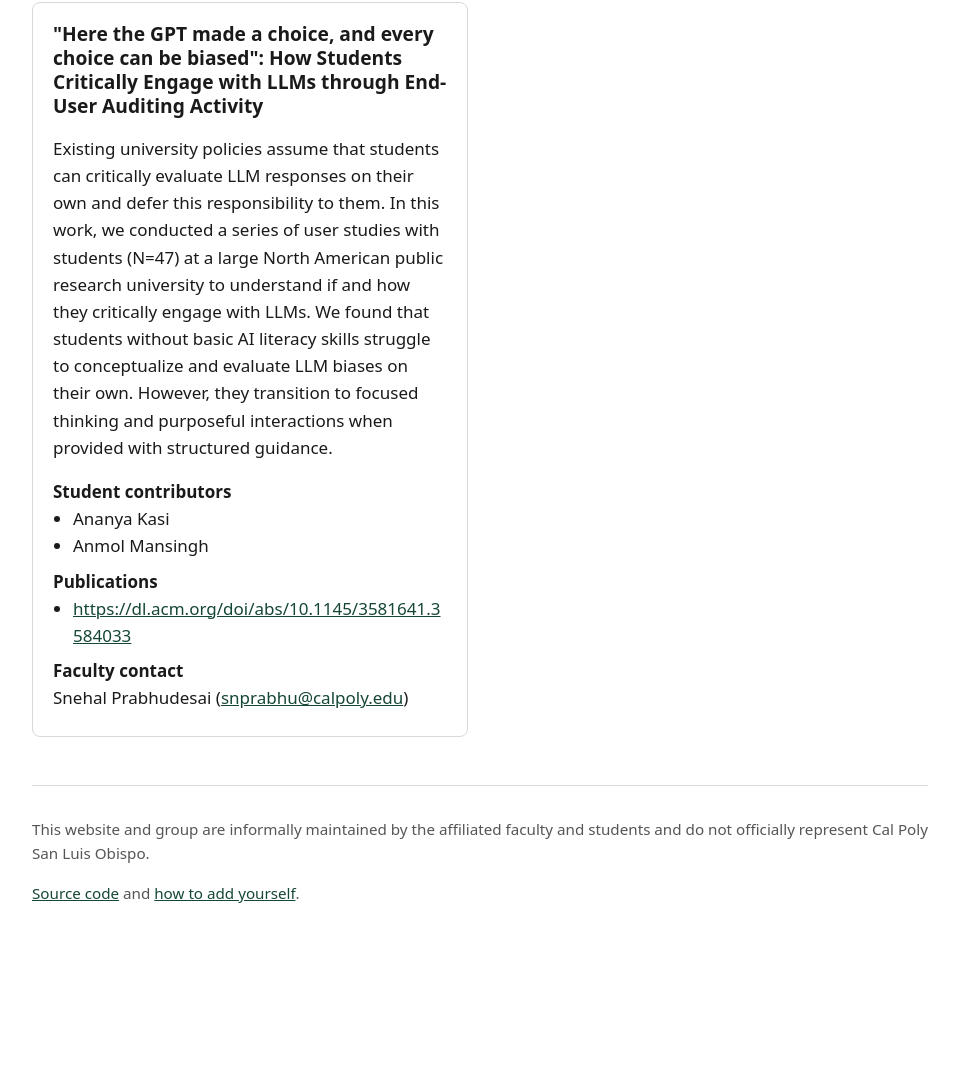
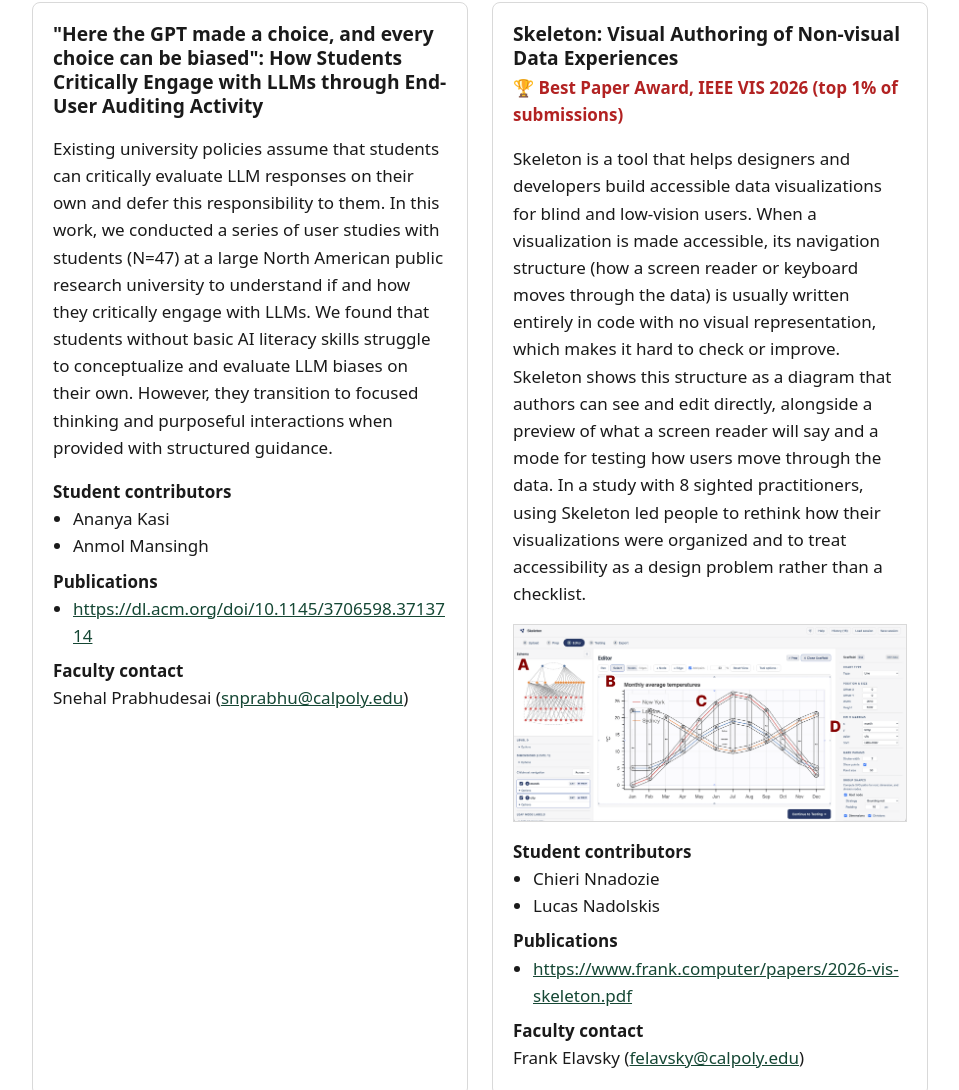
Before and after one commit to Cal-Poly-Human-Centered-Computing/homepage, a website: page index.html in a window 1280 px wide. Shown: the part 3563-4653 px from the top of the page, without its empty margins (160-1119 px from the left). Before the commit the page ends 4531 px from the top, so only its background shows below. Drawn offline with Linux system fonts and the light colour scheme.

Commit message:
add skeleton, add system for awards

```diff
--- a/assets/compressed-images.json
+++ b/assets/compressed-images.json
@@ -2,6 +2,7 @@
     "assets/images/hcc_logo.png": "45c9ebe80910838e82bd1a0963b79350851c486e43cb131a52947b9d7a3f3b5d",
     "assets/images/hcc_logo_white.png": "b315010caa6a37da79d964ad3aa50019d0437affb968127de5d43abc46308f0e",
     "assets/images/inkling.png": "98790c63dd16744cc4bbc57ed50fe7227c25d0d87ace7f994ff887748f8349b0",
+    "assets/images/skeleton_hero.png": "692b64bb2aaaf8c85e0d344ee95b22705bb4ad2b19e4ac62215cd352025691bb",
     "assets/photos/BisbergAlex.jpg": "170f75e4a2f345e0921ecd5062608c4d812587ddda5825f0d189399f9ddb9175",
     "assets/photos/ElavskyFrank.jpg": "2d9d2908b68ddd9d4f1db72ba261ca9e02f15dfa2663d272bcbf7632be7b8e29",
     "assets/photos/HsuSilas.webp": "ffbf18680833106c48f3fbcc1fc5a888f7090b1bf01b6d7260695a4486ca5a21",
--- a/data/projects.json
+++ b/data/projects.json
@@ -7,6 +7,7 @@
             "path": "",
             "alt": ""
         },
+        "awards": [],
         "student contributors": [],
         "publications": [],
         "recruiting": {
@@ -26,6 +27,7 @@
             "path": "",
             "alt": ""
         },
+        "awards": [],
         "student contributors": [],
         "publications": [],
         "recruiting": {
@@ -45,6 +47,7 @@
             "path": "",
             "alt": ""
         },
+        "awards": [],
         "student contributors": ["Leyao (Hannah) Yang"],
         "publications": ["https://dl.acm.org/doi/abs/10.1145/3581641.3584033"],
         "recruiting": {
@@ -64,6 +67,7 @@
             "path": "./assets/images/inkling.png",
             "alt": "A sequence of five Inkling screenshots. A user sketches a rough scatterplot of horsepower against miles per gallon, and the sketch is turned into a Vega-Lite scatterplot. The user then draws a line over the points, which becomes a regression line fit to the data. Finally, the user types \"Change the color of the line to red\" and the line turns red."
         },
+        "awards": [],
         "student contributors": ["Sadie M. Fisher"],
         "publications": ["https://ayaankazerouni.org/papers/2026/eduvis2026inkling.pdf"],
         "recruiting": {
@@ -83,8 +87,9 @@
             "path": "",
             "alt": ""
         },
+        "awards": [],
         "student contributors": ["Ananya Kasi", "Anmol Mansingh"],
-        "publications": ["https://dl.acm.org/doi/abs/10.1145/3581641.3584033"],
+        "publications": ["https://dl.acm.org/doi/10.1145/3706598.3713714"],
         "recruiting": {
             "until": "",
             "message": ""
@@ -93,5 +98,25 @@
             "name": "Snehal Prabhudesai",
             "email": "snprabhu@calpoly.edu"
         }
+    },
+    {
+        "name": "Skeleton: Visual Authoring of Non-visual Data Experiences",
+        "description": "Skeleton is a tool that helps designers and developers build accessible data visualizations for blind and low-vision users. When a visualization is made accessible, its navigation structure (how a screen reader or keyboard moves through the data) is usually written entirely in code with no visual representation, which makes it hard to check or improve. Skeleton shows this structure as a diagram that authors can see and edit directly, alongside a preview of what a screen reader will say and a mode for testing how users move through the data. In a study with 8 sighted practitioners, using Skeleton led people to rethink how their visualizations were organized and to treat accessibility as a design problem rather than a checklist.",
+        "end": "09/30/2026",
+        "image": {
+            "path": "./assets/images/skeleton_hero.png",
+            "alt": "Skeleton's interface. There is a tree-like structure with 3 hierarchical levels shown in the schema. In the editor, outlines shown over the 3 lines in a line chart, along with vertical bands that join the lines at each month they cross. These two shapes appear like a triple helix. On the right is a panel labeled scaffold, which has options for setting various parameters."
+        },
+        "awards": ["Best Paper Award, IEEE VIS 2026 (top 1% of submissions)"],
+        "student contributors": ["Chieri Nnadozie", "Lucas Nadolskis"],
+        "publications": ["https://www.frank.computer/papers/2026-vis-skeleton.pdf"],
+        "recruiting": {
+            "until": "",
+            "message": ""
+        },
+        "faculty contact": {
+            "name": "Frank Elavsky",
+            "email": "felavsky@calpoly.edu"
+        }
     }
 ]
--- a/main.js
+++ b/main.js
@@ -161,6 +161,20 @@ function createList(items, createItemContent) {
     return list;
 }
 
+function createAwardList(awards) {
+    if (!awards || awards.length === 0) {
+        return null;
+    }
+    const list = document.createElement("ul");
+    list.className = "awards";
+    awards.forEach(function (award) {
+        const listItem = document.createElement("li");
+        listItem.innerHTML = '<span aria-hidden="true">🏆</span> ' + award;
+        list.appendChild(listItem);
+    });
+    return list;
+}
+
 function createProject(project) {
     const article = document.createElement("article");
     article.className = "project";
@@ -168,6 +182,11 @@ function createProject(project) {
     const heading = document.createElement("h3");
     heading.innerHTML = project.name;
     article.appendChild(heading);
+
+    const awardList = createAwardList(project.awards);
+    if (awardList) {
+        article.appendChild(awardList);
+    }
 
     const description = document.createElement("div");
     description.innerHTML = textToHtml(project.description);
--- a/styles.css
+++ b/styles.css
@@ -6,16 +6,19 @@
     --color-border: #d9d9d9;
     --color-link: #154734;
     --color-highlight-background: #eef4f1;
+    --color-award: #b22222;
 }
 
 @media (prefers-color-scheme: dark) {
     :root {
+        --color-green: #8fd1b3;
         --color-text: #ececec;
         --color-muted: #b0b0b0;
         --color-background: #121614;
         --color-border: #3a403d;
         --color-link: #8fd1b3;
         --color-highlight-background: #1c2a24;
+        --color-award: #ff8a80;
     }
 }
 
@@ -138,6 +141,14 @@ h3 {
     border-radius: 0.5rem;
 }
 
+.awards {
+    margin: 0.25rem 0 0.75rem 0;
+    padding: 0;
+    list-style: none;
+    font-weight: 600;
+    color: var(--color-award);
+}
+
 .project-image {
     display: block;
     width: 100%;
```
Also changed, not shown: CONTRIBUTING.md (+2 -0 lines), assets/images/skeleton_hero.png (added).
